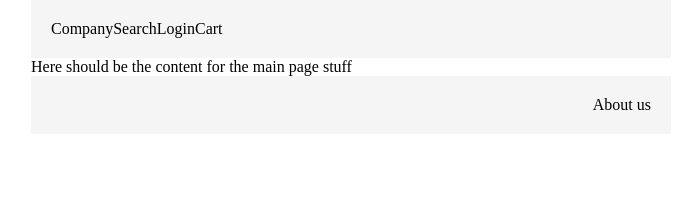
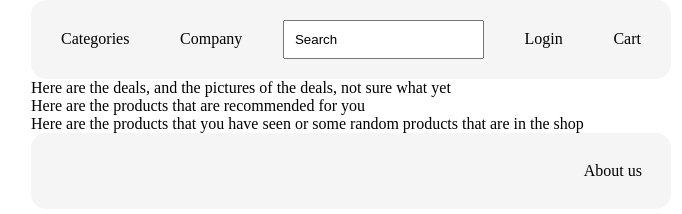
Before and after one commit to Fobban12/Basic-Javascript-Website, a website: page res/index.html in a window 1280 px wide. Shown: the whole page, without its empty margins (289-971 px from the left). Drawn offline with nearby package versions, Linux system fonts and the light colour scheme.

Commit message:
Added some stuff

```diff
--- a/res/index.html
+++ b/res/index.html
@@ -7,7 +7,7 @@
 
   <body onload="frontPage()">
   <div id="fullPage">
-    <div id="Header"><a>Company</a><a>Search</a><a>Login</a><a>Cart</a></div>
+    <div id="Header"><a id="Categories" onclick="sideBar()">Categories</a><a id="HeaderInfo">Company</a><input value="Search" id="HeaderInfo" onclick="if (this.value == 'Search') this.value = ''" type="text"><a id="HeaderInfo">Login</a><a id="HeaderInfo">Cart</a></div>
     <div id="SideBar"></div>
     <div id="Content"></div>
     <div id="Footer"> About us</div>
--- a/res/scripts.js
+++ b/res/scripts.js
@@ -1,7 +1,14 @@
 
 
 
+function frontPage(){$('#Content').html(`
+<div id="frontPageCSS">
+ <div id="deals">Here are the deals, and the pictures of the deals, not sure what yet</div>
+ <div id="products">Here are the products that are recommended for you</div>
+ <div id="products">Here are the products that you have seen or some random products that are in the shop</div>
+</div>
+`
 
+);}
 
-
-function frontPage(){$('#Content').html("<div>Here should be the content for the main page stuff</div>");}
+function sideBar(){console.log("hello")}
--- a/res/styling.css
+++ b/res/styling.css
@@ -1,4 +1,8 @@
-body{width:50%; margin:auto;display: flex;
-    flex-direction: column; }
-    #Header{background-color: whitesmoke; color: black; border:1px; padding:20px;}
-    #Footer{background-color: whitesmoke; color: black; border:1px; padding:20px; text-align:end}
+body{width:50%; margin:auto;display: flex;flex-direction: column; }
+
+
+    #Header{background-color: whitesmoke; color: black; border:1px; padding:20px;display:flex; justify-content:space-between; border-radius: 15px;}
+    #Footer{background-color: whitesmoke; color: black; border:1px; padding:29px; text-align:end; border-radius: 15px;}
+
+    #Categories{padding:10px}
+    #HeaderInfo{padding:10px}
```
Also changed, not shown: readme.md.
